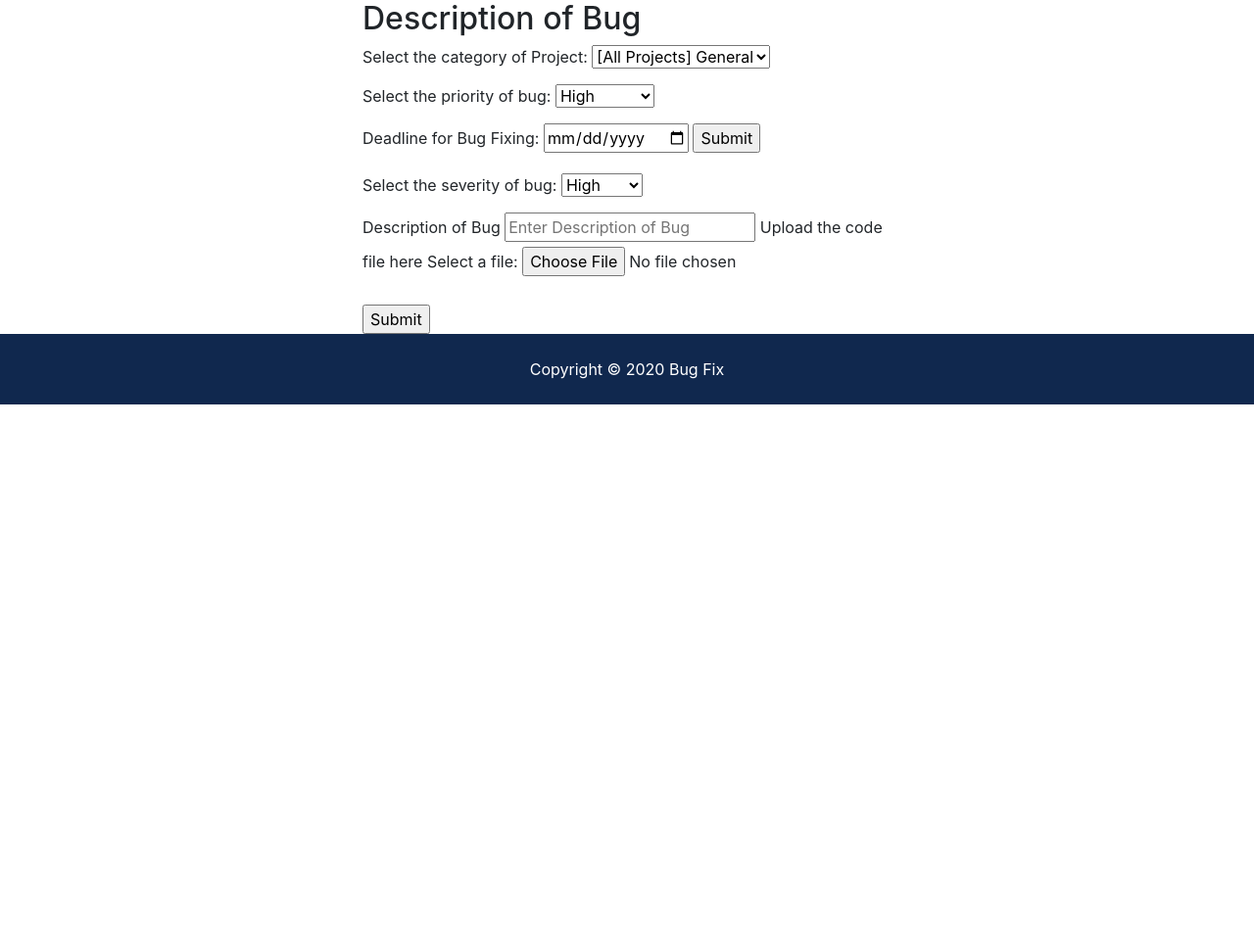
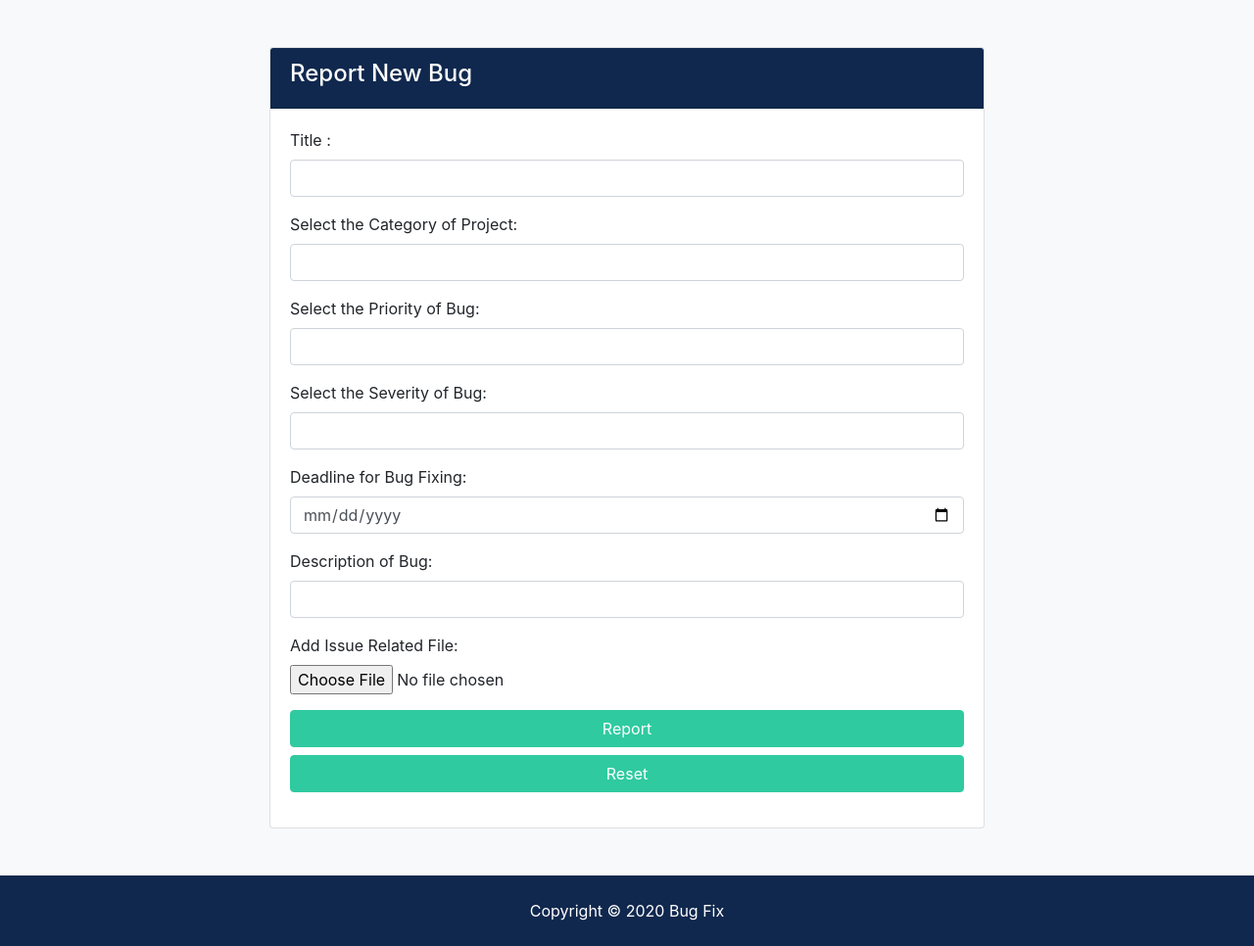
Before and after one commit to CodeBusters-HCL/Bug-Project, a Django app: template templates/issues/report_issue.html in a window 1280 px wide. Shown: the part 112-1078 px from the top of the page at 98% size. Before the commit the page ends 525 px from the top, so only its background shows below. Run offline with Django 3.2, Linux system fonts and the light colour scheme; the template is opened without the code that fills it, so the values that code supplies are empty; some libraries are stand-ins or nearby versions.

Commit message:
1st complete minimal software version

```diff
--- a/accounts/urls.py
+++ b/accounts/urls.py
@@ -6,6 +6,6 @@ from . import views
 urlpatterns = [
     path('accounts/login',views.login, name= 'login'),
     path('accounts/register',views.register, name= 'register'),
-    path('accounts/dashboard',views.dashboard, name= 'dashboard'),
+
     path('accounts/logout',views.logout, name= 'logout'),
 ]
--- a/accounts/views.py
+++ b/accounts/views.py
@@ -1,6 +1,8 @@
 from django.shortcuts import render, redirect
 from django.contrib import messages, auth
 from django.contrib.auth.models import User
+from issues.models import Issue
+from django.template import context
 
 # Create your views here.
 def register(request):
@@ -56,8 +58,7 @@ def login(request):
         return render(request,'accounts/login.html')
 
 
-def dashboard(request):
-    return render(request,'accounts/dashboard.html')
+
 
 
 def logout(request):
--- a/big/settings.py
+++ b/big/settings.py
@@ -41,6 +41,8 @@ INSTALLED_APPS = [
     'django.contrib.sessions',
     'django.contrib.messages',
     'django.contrib.staticfiles',
+    'django_tables2',
+    'django.contrib.humanize'
 ]
 
 MIDDLEWARE = [
@@ -66,6 +68,7 @@ TEMPLATES = [
                 'django.template.context_processors.request',
                 'django.contrib.auth.context_processors.auth',
                 'django.contrib.messages.context_processors.messages',
+                'django.template.context_processors.request',
             ],
         },
     },
--- a/big/urls.py
+++ b/big/urls.py
@@ -5,5 +5,6 @@ from django.urls import path, include
 urlpatterns = [
     path('',include('pages.urls')),
     path('',include('accounts.urls')),
+    path('',include('issues.urls')),
     path('admin/', admin.site.urls),
 ]
--- a/issues/admin.py
+++ b/issues/admin.py
@@ -5,11 +5,10 @@ from django.contrib import admin
 from .models import Issue
 
 class IssueAdmin(admin.ModelAdmin):
-    list_display = ('issue_title','issued_on' ,'issuer_username','issuer_email','project_type','priority', 'deadline', 'severity', 'description','issue_status', 'assigned_to_email', 'assigned_to_username' )
+    list_display = ('issue_title','issued_on' ,'issuer_username','issuer_email','project_type','priority', 'deadline', 'severity', 'issue_status' )
     list_display_links = ('issue_title','issued_on' ,'issuer_username')
-    list_editable = ( 'assigned_to_email', 'assigned_to_username','issue_status','priority',)
+    list_editable = ('issue_status','priority',)
     list_filter = ('severity','issue_status','priority',)
     search_fields=('issue_title','issued_on' ,'issuer_username','issuer_email','project_type','priority', 'deadline', 'severity', 'description','issue_status', 'assigned_to_email', 'assigned_to_username')
-    list_per_page=25
 
 admin.site.register(Issue, IssueAdmin)
--- a/issues/models.py
+++ b/issues/models.py
@@ -24,7 +24,7 @@ class Issue(models.Model):
     issue_id = models.UUIDField(primary_key=True, default=uuid.uuid4, editable=False)
     issued_on =models.DateTimeField(default=datetime.now)
     issuer_username = models.CharField(max_length=200,  blank=True)
-    issuer_email = models.EmailField(max_length=200,  blank=True)
+    issuer_email = models.EmailField(max_length=200, blank=True)
     project_type = models.CharField(max_length=200, blank=True)
     priority = models.CharField(max_length=20,choices=Level.choices,default=Level.LOW ,blank=True)
     deadline = models.DateField(blank=True)
@@ -33,7 +33,7 @@ class Issue(models.Model):
     issue_file = models.FileField(upload_to='issues_file/%Y/%m/%d/', blank=True)
     issue_status = models.CharField(max_length=20,default=Status.ACTIVE, choices=Status.choices)
     assigned_to_email = models.EmailField( blank=True)
-    assigned_to_username = models.ForeignKey(User, on_delete=models.DO_NOTHING)
+    assigned_to_username = models.ForeignKey(User, on_delete=models.DO_NOTHING,blank=True)
     assigned_on = models.DateTimeField(blank =True)
     admin_comment = models.TextField(blank=True)
 
--- /dev/null
+++ b/issues/urls.py
@@ -0,0 +1,9 @@
+
+from django.urls import path
+from . import views
+
+
+urlpatterns = [
+    path('report_issue',views.report_issue, name= 'report_issue'),
+    path('accounts/dashboard',views.dashboard, name= 'dashboard'),
+]
--- a/templates/accounts/login.html
+++ b/templates/accounts/login.html
@@ -30,6 +30,7 @@
                 </div>
 
                 <input type="submit" value="Login" class="btn btn-secondary btn-block">
+                <input type="reset"  class="btn btn-secondary btn-block">
               </form>
             </div>
           </div>
--- a/templates/accounts/register.html
+++ b/templates/accounts/register.html
@@ -46,6 +46,7 @@
                   <input type="password" name="password2" class="form-control" required>
                 </div>
                 <input type="submit" value="Register" class="btn btn-secondary btn-block">
+                <input type="reset"  class="btn btn-secondary btn-block">
               </form>
             </div>
           </div>
--- a/templates/issues/report_issue.html
+++ b/templates/issues/report_issue.html
@@ -6,69 +6,86 @@
 {% include 'partials/_alerts.html'%}
 
 
-<body>
+
+<section id="report_issue" class="bg-light py-5">
+    <div class="container">
+      <div class="row">
+        <div class="col-md-8 mx-auto">
+          <div class="card">
+            <div class="card-header bg-primary text-white">
+              <h4>
+                Report New Bug </h4>
+            </div>
+            <div class="card-body">
+
+              {% include 'partials/_alerts.html'%}
+
+                <form action="{% url 'report_issue' %}" method="POST">
+                {% csrf_token %}
+
+                <div class="form-group">
+                  <label for="issue_title">Title :</label>
+                  <input type="text" name="issue_title" class="form-control" required>
+                </div>
 
 
+                <div class="form-group">
+                  <label for="project_type">Select the Category of Project:</label>
+                  <input type="text" name="project_type" class="form-control" required>
+                </div>
 
-    <div class="container">
-        <div class="row">
-          <div class="col-md-6 mx-auto">
-                <h2> Description of Bug </h2>
-
-                <form action="/action_page.php" method="post">
-
-                <p>
-                        Select the category of Project:
-                        <select id="select1">
-                            <option value="general"> [All Projects] General</option>
-                        </select>
-                </p>
-                <p>
-                    Select the priority of bug:
-                    <select id="select1">
-                        <option value="high">High</option>
-                        <option value="low">Low</option>
-                        <option value="urgent">Urgent</option>
-                        <option value="immediate">Immediate</option>
-                        <option value="normal">Normal</option>
-                        <option value="none">None</option>
-                    </select>
-                </p>
-                <p>
-                <label for="deadline">Deadline for Bug Fixing:</label>
-                <input type="date" id="deadline" name="deadline">
-                <input type="submit">
-                </p>
+                <div class="form-group">
+                    <label for="priority">Select the Priority of Bug:</label><br>
+                    <input list="priority_list" type="text" name="priority" class="form-control" required>
+                    <datalist id="priority_list">
+                        <option value="HIGH">
+                        <option value="MEDIUM">
+                        <option value="LOW">
+                    </datalist>
 
 
-                <p>
-                        Select the severity of bug:
-                        <select id="select1">
-                            <option value="high">High</option>
-                            <option value="low">Low</option>
-                            <option value="medium">Medium</option>
-                            <option value="crash">Crash</option>
-                            <option value="block">Block</option>
-                        </select>
-                </p>
-                <label for="description of bug">Description of Bug</label>
-                <input type="text" placeholder="Enter Description of Bug" name="description of bug" required>
+                </div>
 
+                <div class="form-group">
+                    <label for="severity">Select the Severity of Bug:</label><br>
+                    <input list="severity_list" name="severity" type="text" class="form-control" required>
+                    <datalist id="severity_list">
+                        <option value="HIGH">
+                        <option value="MEDIUM">
+                        <option value="LOW">
+                    </datalist>
+                </div>
 
+                <div class="form-group">
+                    <label for="deadline">Deadline for Bug Fixing:</label>
+                    <input type="date" id="deadline" name="deadline" class="form-control" required>
+                </div>
 
+                <div class="form-group">
+                    <label for="description">Description of Bug:</label>
+                    <input type="text" name="description" class="form-control" required>
+                </div>
 
-                Upload the code file here
-                <form action="/action_page.php">
-                <label for="myfile">Select a file:</label>
-                <input type="file" id="myfile" name="myfile"><br><br>
-                <input type="submit">
+                <div class="form-group">
+                    <label for="issue_file">Add Issue Related File:</label><br>
+                    <input type="file" id="issue_file" name="issue_file" >
                 </div>
-        </div>
+
+                <div class="form-group">
+
+                    <input type="submit" value="Report" class="btn btn-secondary btn-block">
+                    <input type="reset"  class="btn btn-secondary btn-block">
 
                 </div>
 
 
+              </form>
+            </div>
+          </div>
+        </div>
+      </div>
+    </div>
+  </section>
 
-</body>
 
 {% endblock %}
--- a/templates/partials/_navbar.html
+++ b/templates/partials/_navbar.html
@@ -19,6 +19,34 @@
             >
               <a class="nav-link" href="{% url 'dashboard' %}"> Welcome {{user.username}} (Dashboard)</a>
             </li>
+
+            <li
+                  {% if 'report_issue' in request.path %}
+                      class="nav-item active mr-3"
+                  {% else %}
+                      class="nav-item mr-3"
+                  {% endif %}
+              >
+              <a class="nav-link" href="{% url 'report_issue'%}">
+                 REPORT A NEW BUG </a>
+            </li>
+
+            {% if user.is_staff == True %}
+
+                      <li
+                      {% if 'admin' in request.path %}
+                        class="nav-item active mr-3"
+                      {% else %}
+                        class="nav-item mr-3"
+                      {% endif %}
+                      >
+                        <a class="nav-link" href="http://localhost:8000/admin"> ADMIN </a>
+                      </li>
+
+
+            {% endif %}
+
+
             <li class="nav-item mr-3">
               <a href="javascript:{document.getElementById('logout').submit()}"
               class = "nav-link">
@@ -33,6 +61,7 @@
 
 
             </li>
+
 
           {% else %}
             <li
```
Also changed, not shown: issues/views.py (+44 -1 lines), templates/accounts/dashboard.html (deleted, +0 -11 lines), templates/issues/dashboard.html (added, +95 -0 lines), issues/migrations/0012_auto_20201001_1008.py (added), issues/migrations/0013_auto_20201001_1010.py (added), issues/migrations/0014_auto_20201001_1455.py (added), issues/migrations/0015_auto_20201001_1502.py (added). Lines whose indentation alone changed are shown as unchanged.
